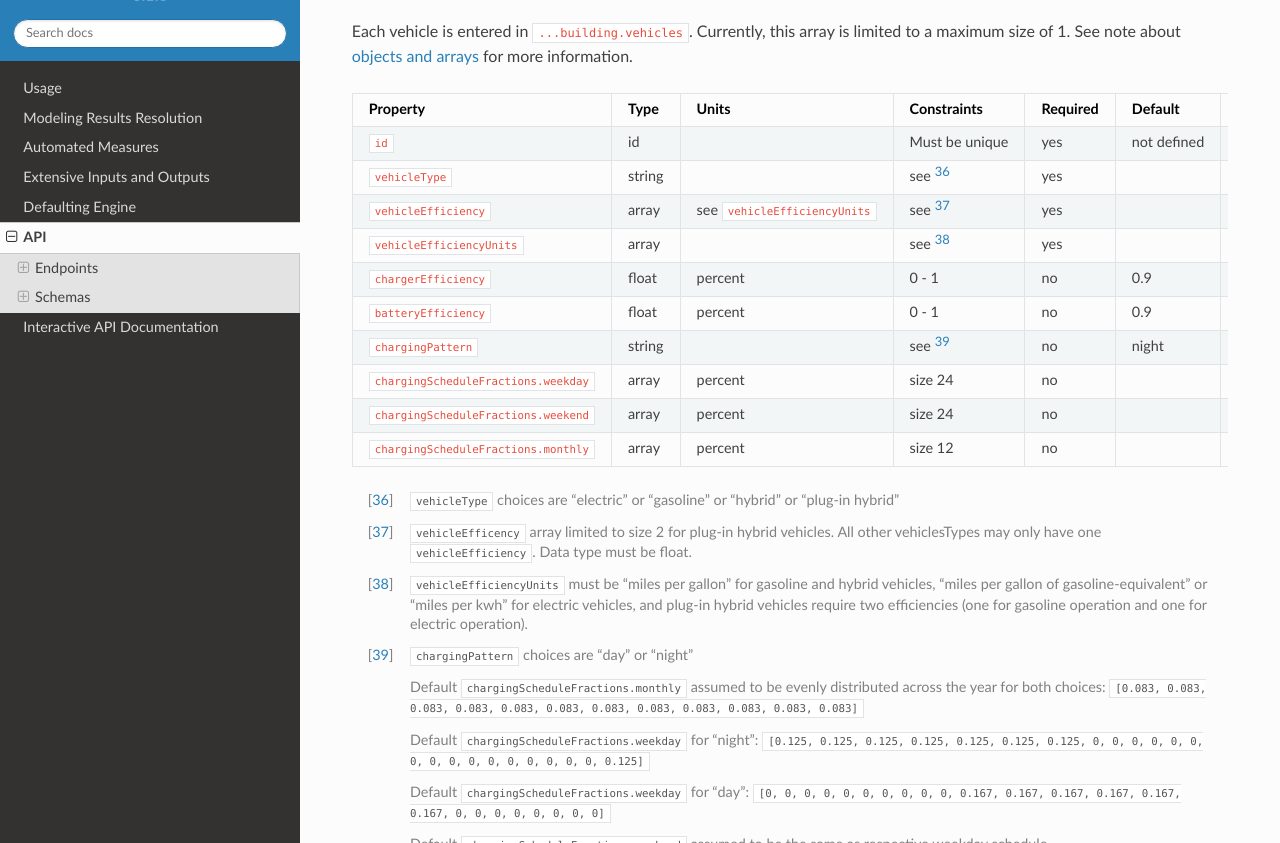
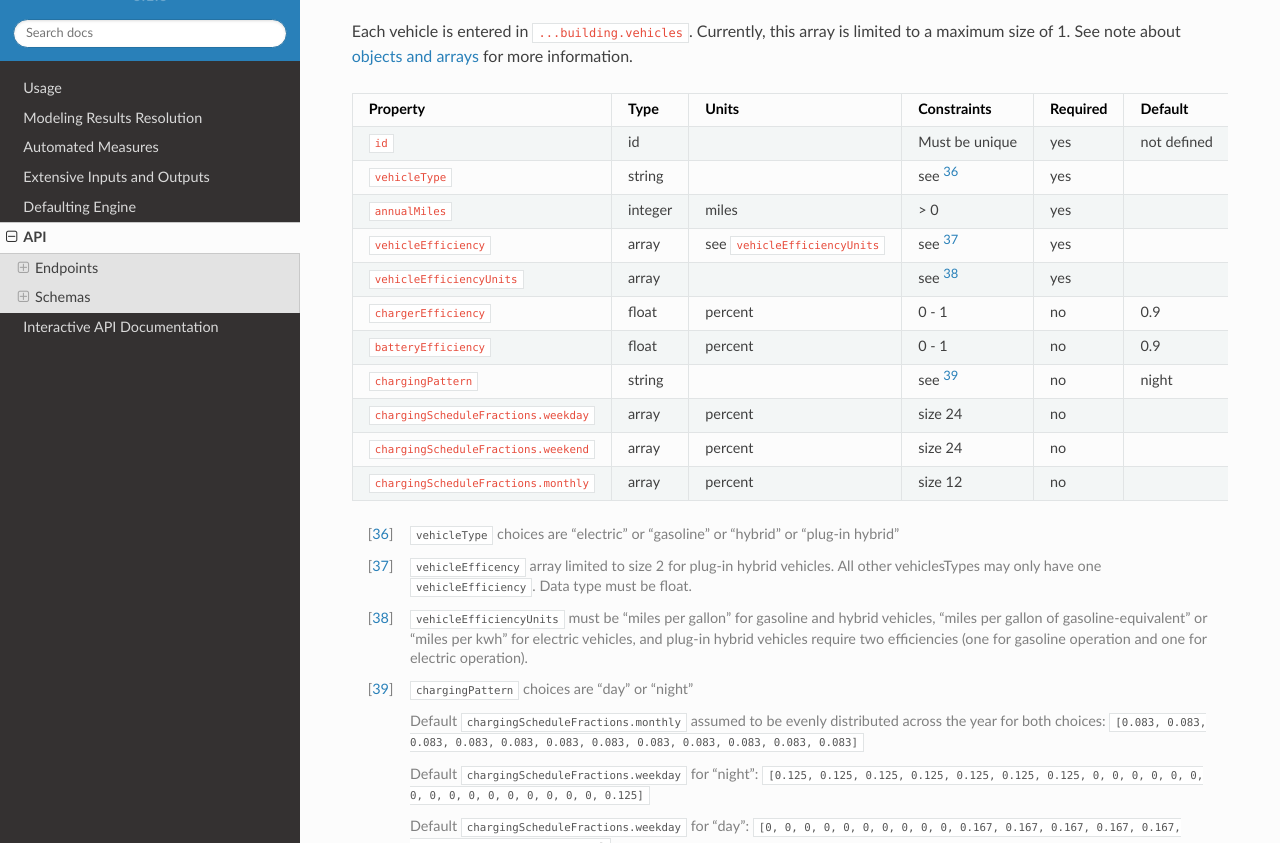
Before and after one commit to RadiantLabs/modeling-api-docs, a Sphinx documentation site: the page built from docs/source/api.rst, in a window 1280 px wide and 900 px high, scrolled down 15800 px, cut to the strip 57-900 px from the top of the window. Built offline with Sphinx 7.4.7 and the Read the Docs theme 2.0.0, drawn with Linux system fonts in a browser that asks for light colours.

Commit message:
Add in annualMiles

```diff
--- a/docs/source/api.rst
+++ b/docs/source/api.rst
@@ -704,6 +704,7 @@ Property                                     Type     Units
 ===========================================  =======  ==============================  ==============  ========  ====================  ==============================================
 ``id``                                       id                                       Must be unique  yes       not defined
 ``vehicleType``                              string                                   see [#]_        yes                             Type of vehicle
+``annualMiles``                              integer  miles                           > 0             yes                             Number of miles the vehicle is driven annually
 ``vehicleEfficiency``                        array    see ``vehicleEfficiencyUnits``  see [#]_        yes                             Efficiency of vehicle
 ``vehicleEfficiencyUnits``                   array                                    see [#]_        yes                             Unit of measurement for ``vehicleEffiency``
 ``chargerEfficiency``                        float    percent                         0 - 1           no        0.9                   Only applicable to electric and plug-in hybrid
```
